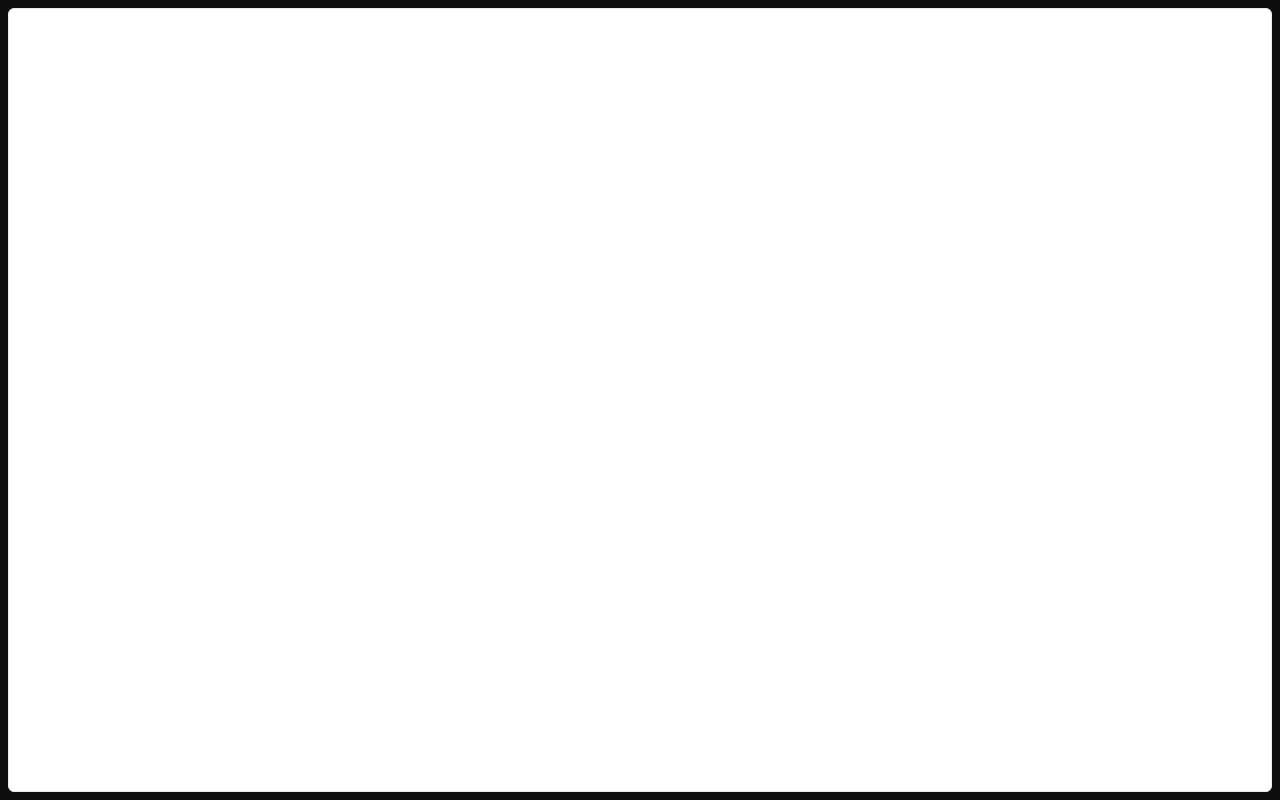
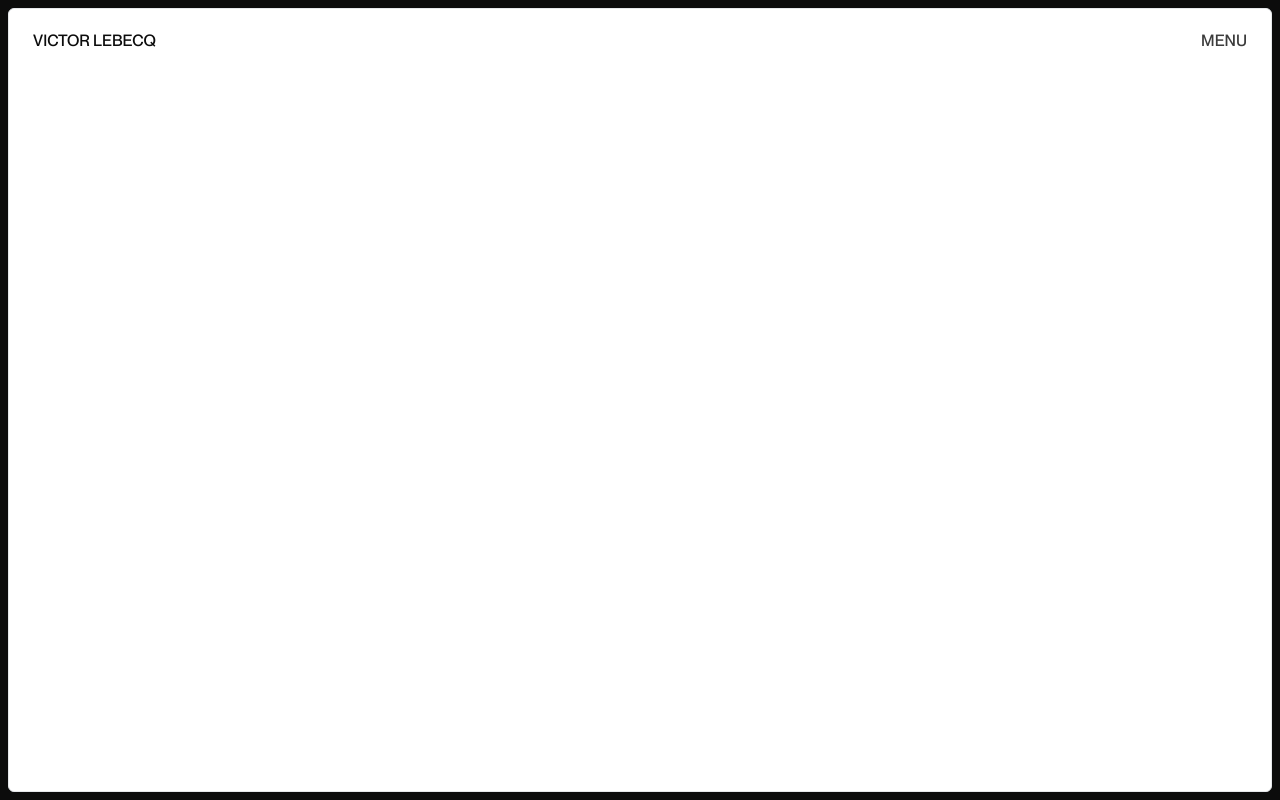
Before and after one commit to pommito/Portfolio-2024, a Next.js app: page /playground in a window 1280 px wide. Built offline with nearby package versions, Linux system fonts and the light colour scheme.

Commit message:
Integ(Header) : static version is integrated

```diff
--- a/src/app/globals.css
+++ b/src/app/globals.css
@@ -3,13 +3,13 @@
 @tailwind utilities;
 
 :root {
-  --background: #0c0c0c;
-  --foreground: #dfdfdf;
+  --background: #dfdfdf;
+  --foreground: #0c0c0c;
 }
 
 body {
   color: var(--foreground);
-  background: var(--background);
+  background: var(--foreground);
   font-family: Arial, Helvetica, sans-serif;
 }
 
@@ -23,7 +23,7 @@ a[data-stagger-link] [data-stagger-link-text] {
   text-shadow: 0px 1.5rem 0px var(--foreground);
 }
 
-#circleMask-0 .displacement {
+/* #circleMask-0 .displacement {
   filter: url(#displacementFilter-0);
 }
 #circleMask-1 .displacement {
@@ -34,4 +34,4 @@ a[data-stagger-link] [data-stagger-link-text] {
 }
 #circleMask-3 .displacement {
   filter: url(#displacementFilter-3);
-}
+} */
--- a/src/app/playground/page.tsx
+++ b/src/app/playground/page.tsx
@@ -2,10 +2,26 @@ import Grid from '@/components/Grid';
 
 export default function Playground() {
   return (
-    <main className="h-[100dvh] w-screen p-2">
-      <div className="relative bg-white border rounded-md h-full w-full ">
+    <div className="font-pp h-[100dvh] w-screen p-2">
+      <div className="relative bg-white h-full w-full border rounded-md px-6 py-6">
         <Grid />
+        <header className="flex justify-between items-start">
+          <h2 className="font-medium leading-none uppercase">Victor Lebecq</h2>
+          <details className="group leading-none uppercase text-right">
+            <summary className="cursor-pointer font-medium list-none opacity-80 hover:opacity-100 transition-opacity pl-4 pb-4">
+              Menu
+            </summary>
+            <nav>
+              <ul className="flex flex-col gap-4">
+                <li>Work</li>
+                <li>About</li>
+                <li>Contact</li>
+              </ul>
+            </nav>
+          </details>
+        </header>
+        <main></main>
       </div>
-    </main>
+    </div>
   );
 }
--- a/src/components/Grid.tsx
+++ b/src/components/Grid.tsx
@@ -22,7 +22,7 @@ export default function Grid() {
   if (!isGridVisible) return null;
 
   return (
-    <div className="asbolute grid grid-cols-8 gap-6 px-6 w-full h-full">
+    <div className="fixed top-0 left-0 grid grid-cols-8 gap-6 px-8 w-full h-full">
       <div className="bg-red-700/20"></div>
       <div className="bg-red-700/20"></div>
       <div className="bg-red-700/20"></div>
```
